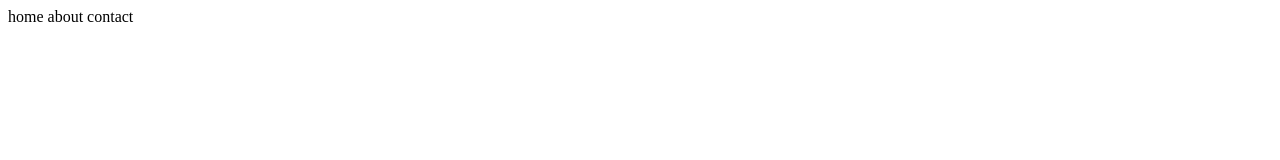
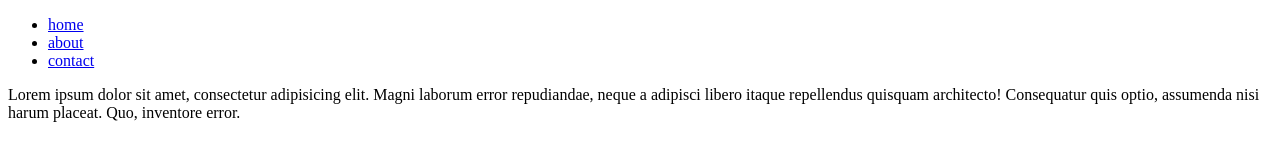
Before and after one commit to LJX92/web_standards, a plain HTML site: page index.html in a window 1280 px wide. Drawn offline with Linux system fonts and the light colour scheme.

Commit message:
added latin filler text

```diff
--- a/index.html
+++ b/index.html
@@ -1,18 +1,29 @@
 <!DOCTYPE html>
 <html lang="en">
+
 <head>
     <meta charset="UTF-8">
     <title>My First HTML page</title>
 </head>
+
 <body>
     <div class="container">
         <header></header>
         <nav>
-			home about contact
-
+            <ul>
+                <li><a href="#">home</a>
+                </li>
+                <li><a href="#">about</a>
+                </li>
+                <li><a href="#">contact</a>
+                </li>
+            </ul>
         </nav>
-		<div id="mainContent"></div>
+        <div id="mainContent">
+            <p>Lorem ipsum dolor sit amet, consectetur adipisicing elit. Magni laborum error repudiandae, neque a adipisci libero itaque repellendus quisquam architecto! Consequatur quis optio, assumenda nisi harum placeat. Quo, inventore error.</p>
+        </div>
         <footer></footer>
     </div>
 </body>
+
 </html>
```
Lines whose indentation alone changed are shown as unchanged.
